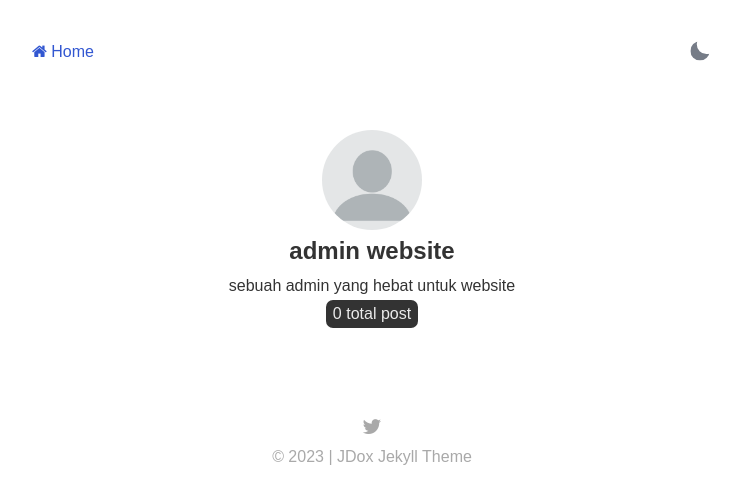
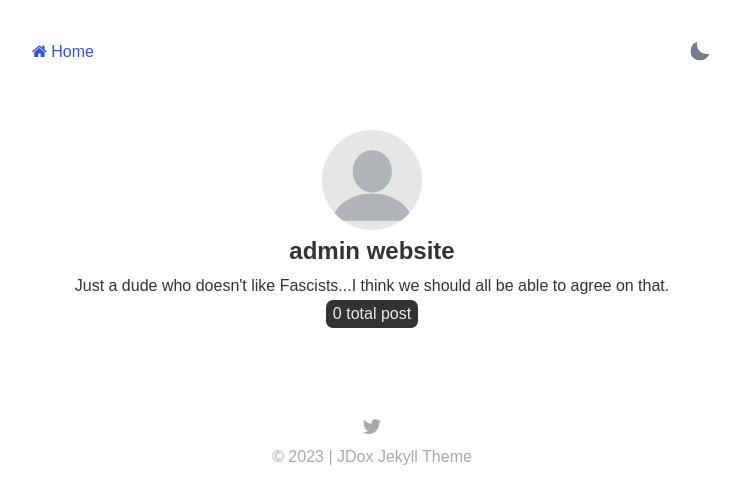
Before and after one commit to mgitz/f-d, a Jekyll site: the page built from _authors/admin.md, in a window 1280 px wide. Shown: the top 504 px of the page, without its empty margins (268-1008 px from the left). Built offline with Jekyll 4.4.1, drawn with Linux system fonts in a browser that asks for light colours; some web fonts are replaced.

Commit message:
typos/updates

```diff
--- a/_authors/admin.md
+++ b/_authors/admin.md
@@ -1,10 +1,10 @@
 ---
 short_name: admin
 name: admin website
-bio: sebuah admin yang hebat untuk website
+bio: Just a dude who doesn't like Fascists...I think we should all be able to agree on that.
 avatar:  /img/author/default.webp
-username: aliifam # general username
+username: mgitz # general username
 github: aliifam # github username
-twitter: lifrief # twitter username
-email: me@aliif.space # email adress
+twitter: fascist_GovDes # twitter username
+email: admin@fascist-desantis.com # email adress
 ---
--- a/_config.yml
+++ b/_config.yml
@@ -4,7 +4,7 @@
 description: >-
   A blog started in response to Jason Brodeur's (R-Lake Mary) [SB 1316](https://www.flsenate.gov/Session/Bill/2023/1316) bill to force any who blogs about the fascist government of Florida register with the fascist government.
 lang: en
-image:
+image: /img/author/fascist-desantis.png
 timezone:  New York
 repo: https://github.com/mgitz/fascist-desantis # site repo [optional]
 data-theme: light # default theme "dark" | "light"
--- a/about.html
+++ b/about.html
@@ -13,9 +13,9 @@ title: about
 </section>
 
 <section>
-    <h2>əˈbout mē</h2>
+    <h2>About me</h2>
     <img src="{{ site.author.avatar }}" width="90" height="90" class ="img-index bounceInDown" alt="{{ site.title }}">
 
-    <p>Halo saya Aliif,</p>
-    <p>sekarang saya adalah mahasiswa tahun pertama di universitas gadjah mada jurusan software engineering technology</p>
+    <p>Hi</p>
+    <p>Just a dude who doesn't like Fascists...I think we should all be able to agree on that.</p>
 </section>
```
